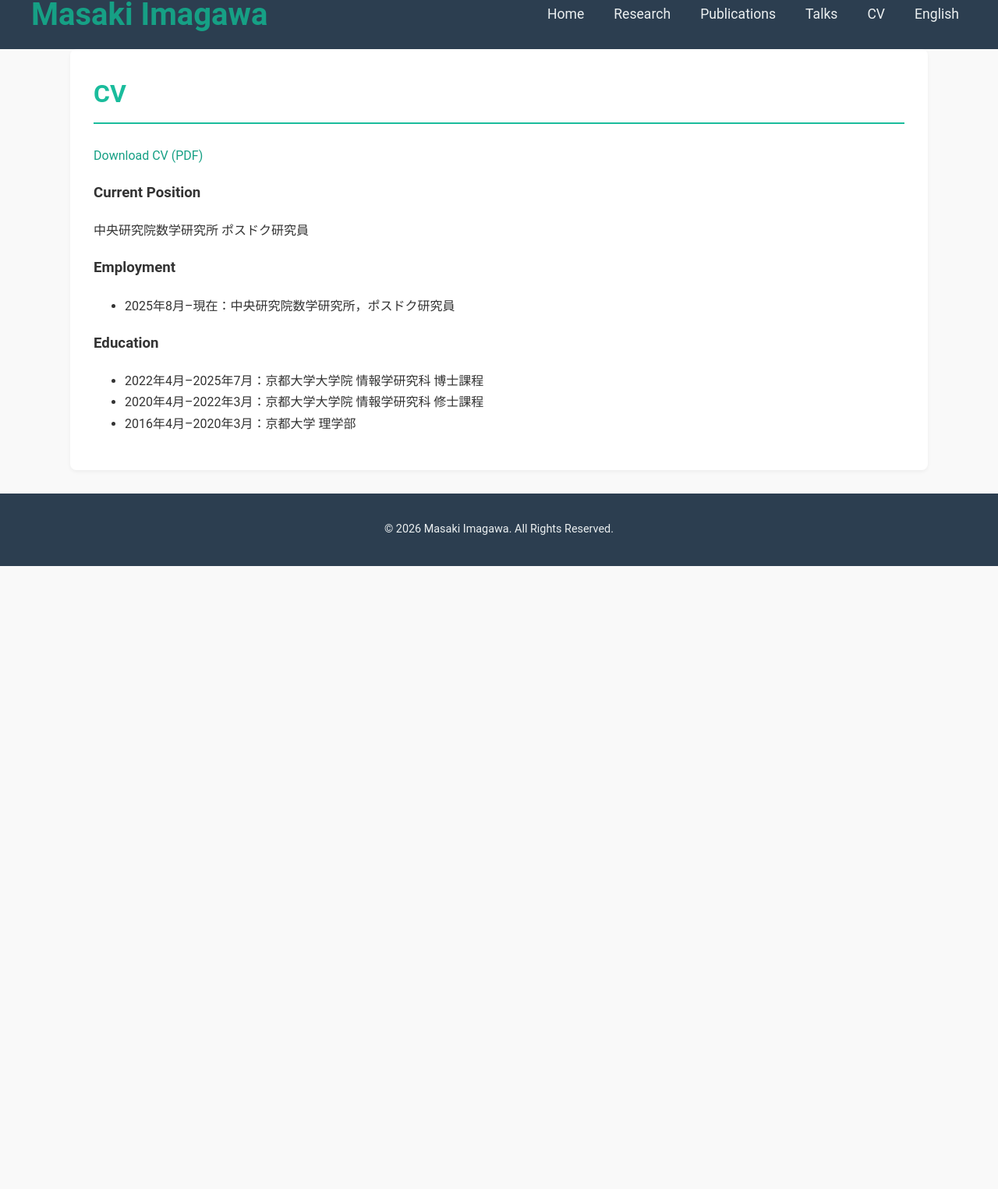
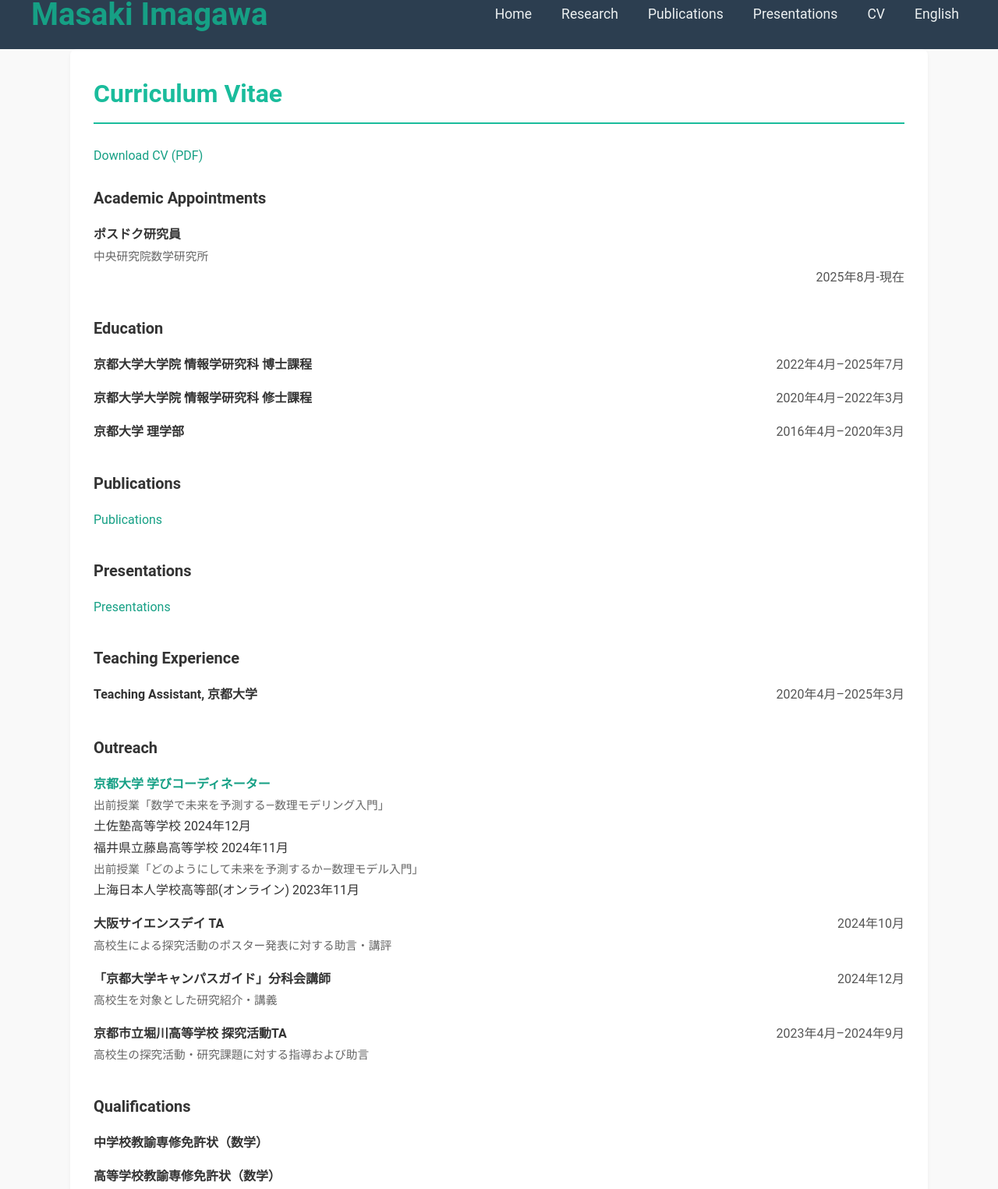
Before and after one commit to m-imagawa/m-imagawa.github.io, a plain HTML site: page cv.html in a window 1280 px wide. Shown: the part 25-1550 px from the top of the page at 78% size. Before the commit the page ends 800 px from the top, so only its background shows below. Drawn offline with Linux system fonts and the light colour scheme.

Commit message:
Add outreach and etc to CV

```diff
--- a/cv.html
+++ b/cv.html
@@ -20,7 +20,7 @@
                 <li><a href="index.html">Home</a></li>
                 <li><a href="research.html">Research</a></li>
                 <li><a href="publications.html">Publications</a></li>
-                <li><a href="talks.html">Talks</a></li>
+                <li><a href="presentations.html">Presentations</a></li>
                 <li><a href="cv.html">CV</a></li>
                 <li><a href="en/cv.html">English</a></li>
             </ul>
@@ -30,7 +30,7 @@
 
 <main class="container">
     <section>
-        <h2>CV</h2>
+        <h2>Curriculum Vitae</h2>
 
         <p>
             <a href="assets/pdf/cv_masaki_imagawa.pdf">
@@ -38,22 +38,188 @@
             </a>
         </p>
 
-        <h3>Current Position</h3>
-        <p>
-            中央研究院数学研究所 ポスドク研究員
-        </p>
+        <div class="cv-section">
+            <h3>Academic Appointments</h3>
 
-        <h3>Employment</h3>
-        <ul>
-            <li>2025年8月–現在：中央研究院数学研究所，ポスドク研究員</li>
-        </ul>
+            <div class="cv-entry-main">
+                <div class="cv-entry-title">
+                    ポスドク研究員
+                </div>
+                <div class="cv-entry-meta">
+                    中央研究院数学研究所
+                </div>
+            </div>
+            <div class="cv-date">
+                2025年8月-現在
+            </div>
+        </div>
 
-        <h3>Education</h3>
-        <ul>
-            <li>2022年4月–2025年7月：京都大学大学院 情報学研究科 博士課程</li>
-            <li>2020年4月–2022年3月：京都大学大学院 情報学研究科 修士課程</li>
-            <li>2016年4月–2020年3月：京都大学 理学部</li>
-        </ul>
+        <div class="cv-section">
+            <h3>Education</h3>
+
+            <div class="cv-entry">
+                <div class="cv-entry-main">
+                    <div class="cv-entry-title">
+                        京都大学大学院 情報学研究科 博士課程
+                    </div>
+                </div>
+                <div class="cv-date">
+                    2022年4月–2025年7月
+                </div>
+            </div>
+
+            <div class="cv-entry">
+                <div class="cv-entry-main">
+                    <div class="cv-entry-title">
+                        京都大学大学院 情報学研究科 修士課程
+                    </div>
+                </div>
+                <div class="cv-date">
+                    2020年4月–2022年3月
+                </div>
+            </div>
+
+            <div class="cv-entry">
+                <div class="cv-entry-main">
+                    <div class="cv-entry-title">
+                        京都大学 理学部
+                    </div>
+                </div>
+                <div class="cv-date">
+                    2016年4月–2020年3月
+                </div>
+            </div>
+        </div>
+
+        <div class="cv-section">
+            <h3>Publications</h3>
+
+            <p>
+                <a href="publications.html">Publications</a>
+            </p>
+        </div>
+
+        <div class="cv-section">
+            <h3>Presentations</h3>
+
+            <p>
+                <a href="presentations.html">Presentations</a>
+            </p>
+        </div>
+
+        <div class="cv-section">
+            <h3>Teaching Experience</h3>
+
+            <div class="cv-entry">
+                <div class="cv-entry-main">
+                    <div class="cv-entry-title">
+                        Teaching Assistant, 京都大学
+                    </div>
+                    <div class="cv-entry-meta">
+                        <!-- 必要なら担当科目をここに記載 -->
+                    </div>
+                </div>
+                <div class="cv-date">
+                    2020年4月–2025年3月
+                </div>
+            </div>
+        </div>
+
+        <div class="cv-section">
+            <h3>Outreach</h3>
+
+            <div class="cv-entry">
+                <div class="cv-entry-main">
+                    <div class="cv-entry-title">
+                        <a href="https://www.kyoto-u.ac.jp/ja/admissions/koudai/coordinator">京都大学 学びコーディネーター</a>
+                    </div>
+                    <div class="cv-entry-meta">
+                        出前授業「数学で未来を予測する―数理モデリング入門」
+                    </div>
+
+                    <div class="cv-subentry">
+                        土佐塾高等学校
+                        <span class="cv-subdate">2024年12月</span>
+                    </div>
+                    <div class="cv-subentry">
+                        福井県立藤島高等学校
+                        <span class="cv-subdate">2024年11月</span>
+                    </div>
+
+
+                    <div class="cv-entry-meta">
+                        出前授業「どのようにして未来を予測するか―数理モデル入門」
+                    </div>
+                    <div class="cv-subentry">
+                        上海日本人学校高等部(オンライン)
+                        <span class="cv-subdate">2023年11月</span>
+                    </div>
+                </div>
+            </div>
+
+            <div class="cv-entry">
+                <div class="cv-entry-main">
+                    <div class="cv-entry-title">
+                        大阪サイエンスデイ TA
+                    </div>
+                    <div class="cv-entry-meta">
+                        高校生による探究活動のポスター発表に対する助言・講評
+                    </div>
+                </div>
+                <div class="cv-date">
+                    2024年10月
+                </div>
+            </div>
+
+            <div class="cv-entry">
+                <div class="cv-entry-main">
+                    <div class="cv-entry-title">
+                        「京都大学キャンパスガイド」分科会講師
+                    </div>
+                    <div class="cv-entry-meta">
+                        高校生を対象とした研究紹介・講義
+                    </div>
+                </div>
+                <div class="cv-date">
+                    2024年12月
+                </div>
+            </div>
+
+            <div class="cv-entry">
+                <div class="cv-entry-main">
+                    <div class="cv-entry-title">
+                        京都市立堀川高等学校 探究活動TA
+                    </div>
+                    <div class="cv-entry-meta">
+                        高校生の探究活動・研究課題に対する指導および助言
+                    </div>
+                </div>
+                <div class="cv-date">
+                    2023年4月–2024年9月
+                </div>
+            </div>
+        </div>
+
+        <div class="cv-section">
+            <h3>Qualifications</h3>
+
+            <div class="cv-entry">
+                <div class="cv-entry-main">
+                    <div class="cv-entry-title">
+                        中学校教諭専修免許状（数学）
+                    </div>
+                </div>
+            </div>
+
+            <div class="cv-entry">
+                <div class="cv-entry-main">
+                    <div class="cv-entry-title">
+                        高等学校教諭専修免許状（数学）
+                    </div>
+                </div>
+            </div>
+        </div>
+
     </section>
 </main>
 
```
